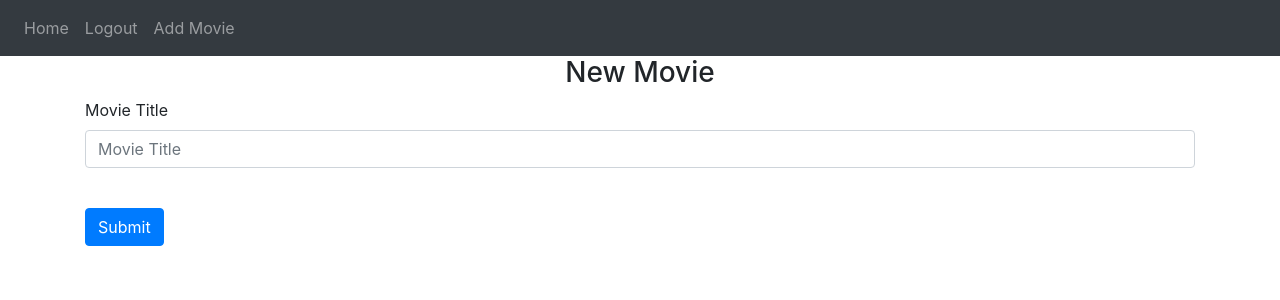
After one commit to James-Dugo/J-RCinema, a Flask app: page /admin/new-movie in a window 1280 px wide. The commit adds this page. Shown: the top 300 px of the page. Run offline with Flask 3, Linux system fonts and the light colour scheme; the visitor is signed in with stand-in values (Sample User, id 1); some libraries are stand-ins or nearby versions.

Commit message:
tmdb requester page setup

```diff
--- a/website/templates/base.html
+++ b/website/templates/base.html
@@ -36,7 +36,7 @@
                 <a class="nav-item nav-link" id="home" href="/">Home</a>
                 {% if user.is_authenticated%}
                 <a class="nav-item nav-link" id="logout" href="/logout">Logout</a>
-                <a class="nav-item nav-link" id="add-movie" href="/add-movie">Add Movie</a>
+                <a class="nav-item nav-link" id="add-movie" href="/admin/new-movie">Add Movie</a>
                 {% else %}
                 <a class="nav-item nav-link" id="login" href="/login">Login</a>
                 <a class="nav-item nav-link" id="signup" href="/signup">Sign Up</a>
--- a/website/templates/home.html
+++ b/website/templates/home.html
@@ -5,7 +5,7 @@
     {% for movie in movies %}
     <ul class="list-group list-group-flush" id="movie">
         <li class="list-group-item" id="movie-title">{{ movie.title }}</li>
-        <li class="list-group-item" id="movie-poster"><img src="/static/Movie Posters/{{ movie.poster }}" width="486" height="720"></li>
+        <li class="list-group-item" id="movie-poster"><img src="{{ movie.poster }}" width="780"></li>
     </ul>
     {% endfor %}
 </ul>
--- /dev/null
+++ b/website/templates/tmdb-request.html
@@ -0,0 +1,19 @@
+{% extends "base.html" %}
+{% block content %}
+<form method="POST">
+    <h3 align="center">New Movie</h3>
+    <div class="form-group">
+      <label for="title">Movie Title</label>
+      <input
+        type="text"
+        class="form-control"
+        id="title"
+        name="title"
+        placeholder="Movie Title"
+      />
+    </div>
+    <br />
+    <button type"submit" class="btn btn-primary">Submit</button>
+</form>
+
+{% endblock %}
--- a/website/tmdbRequester.py
+++ b/website/tmdbRequester.py
@@ -1,3 +1,5 @@
+from flask import flash, render_template
+from flask_login import current_user
 import requests, shutil
 from .models import Movie
 from PIL import Image
@@ -11,14 +13,12 @@ CONFIG=requests.get(CONFIG_API_URL).json()
 SIZES=CONFIG["images"]["poster_sizes"]
 DEFAULT_SIZE="w780"
 
-#may need verification for malformed queries
+#may need verification for queries
 def searchForMovie(query):
     url=BASE_MOVIE_SEARCH_URL+query
     response=requests.get(url).json()
     if response:
-        movie=response['results'][0]
-        movie_details=detailsForMovie(movie["id"])
-    return movie_details
+        return  response
 
 def detailsForMovie(id):
     url=BASE_MOVIE_API_URL+str(id)+f'?api_key={API_KEY}&language=en-US'
@@ -36,9 +36,9 @@ def urlForPoster(poster_path,size):
 
 def filePathFor(title,size):
     if size in SIZES:
-        image_path=f"./moviePosters/{size}/{title}.jpg"
+        image_path=f"/static/moviePosters/{size}/{title}.jpg"
     else:
-        image_path=f"./moviePosters/w780/{title}.jpg"
+        image_path=f"/static/moviePosters/w780/{title}.jpg"
     return image_path
 
 
@@ -61,8 +61,8 @@ def translateGenres(tmdb_movie):
         if flag:
             flag=False
         else:
-            genre_string.append(", ")
-        genre_string.append(data["name"])
+            genre_string+=", "
+        genre_string+=data["name"]
     return genre_string
 
 
--- a/website/views.py
+++ b/website/views.py
@@ -1,6 +1,7 @@
 from flask import Blueprint, render_template, request, flash, jsonify, url_for
 from flask_login import login_required, current_user
-from .models import Movie, User
+from .models import Movie
+from .tmdbRequester import newMovie, searchForMovie
 from . import db
 import json
 
@@ -20,9 +21,18 @@ def reset():
     db.drop_all()
     db.create_all()
 
-@views.route("/add-movie", methods=["GET", "POST"])
+@views.route("/admin/new-movie", methods=["GET", "POST"])
 @login_required
-def add_movie():
+def new_movie():
+    if request.method == "POST":
+        response = searchForMovie(request.form.get("title"))
+        print(response)
+        return render_template("confirmation.html", response=response, user=current_user)
+    return render_template("tmdb-request.html", user=current_user)
+
+@views.route("/test-movie", methods=["GET", "POST"])
+@login_required
+def test_movie():
     if request.method == "POST":
         title = request.form.get("title")
         year = request.form.get("year")
```
Also changed, not shown: website/templates/confirmation.html (added, +34 -0 lines).
